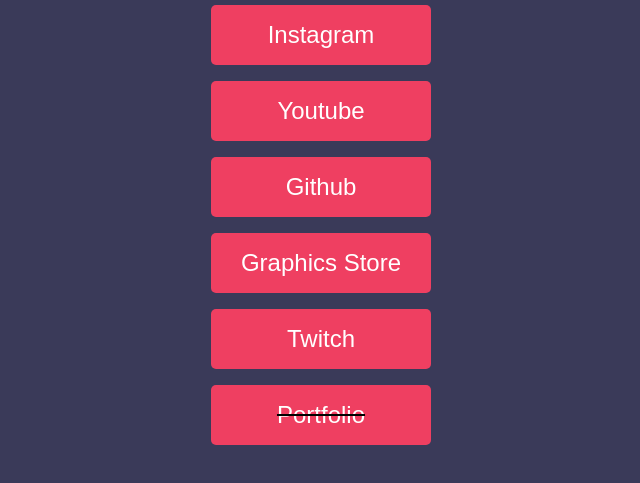
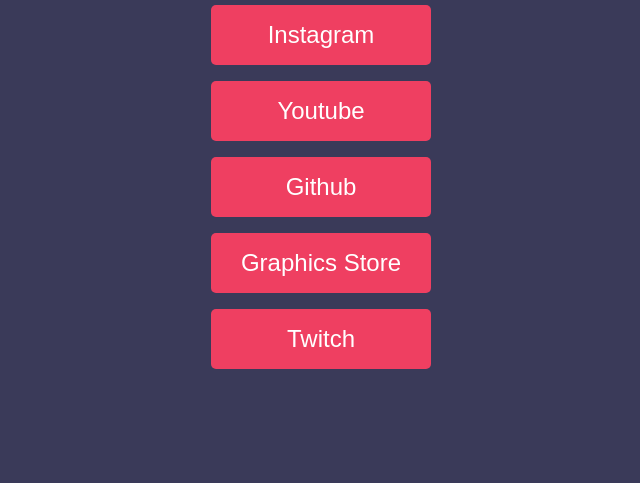
Before and after one commit to Acdevss/acdevs, a plain HTML site: page index.html in a window 1280 px wide. Shown: the part 219-702 px from the top of the page, without its empty margins (319-959 px from the left). Drawn offline with Linux system fonts and the light colour scheme.

Commit message:
new changes

```diff
--- a/index.html
+++ b/index.html
@@ -28,8 +28,8 @@
         <button class="button">
             <span><a href="https://www.twitch.tv/ton1o_02">Twitch</a></span>
         </button>
-        <button class="button2">
+ <!--    <button class="button2">
             <span><a class="notallowed" href="">Portfolio</a></span>
-        </button>
+        </button> -->
     </div>
 </html>
```
